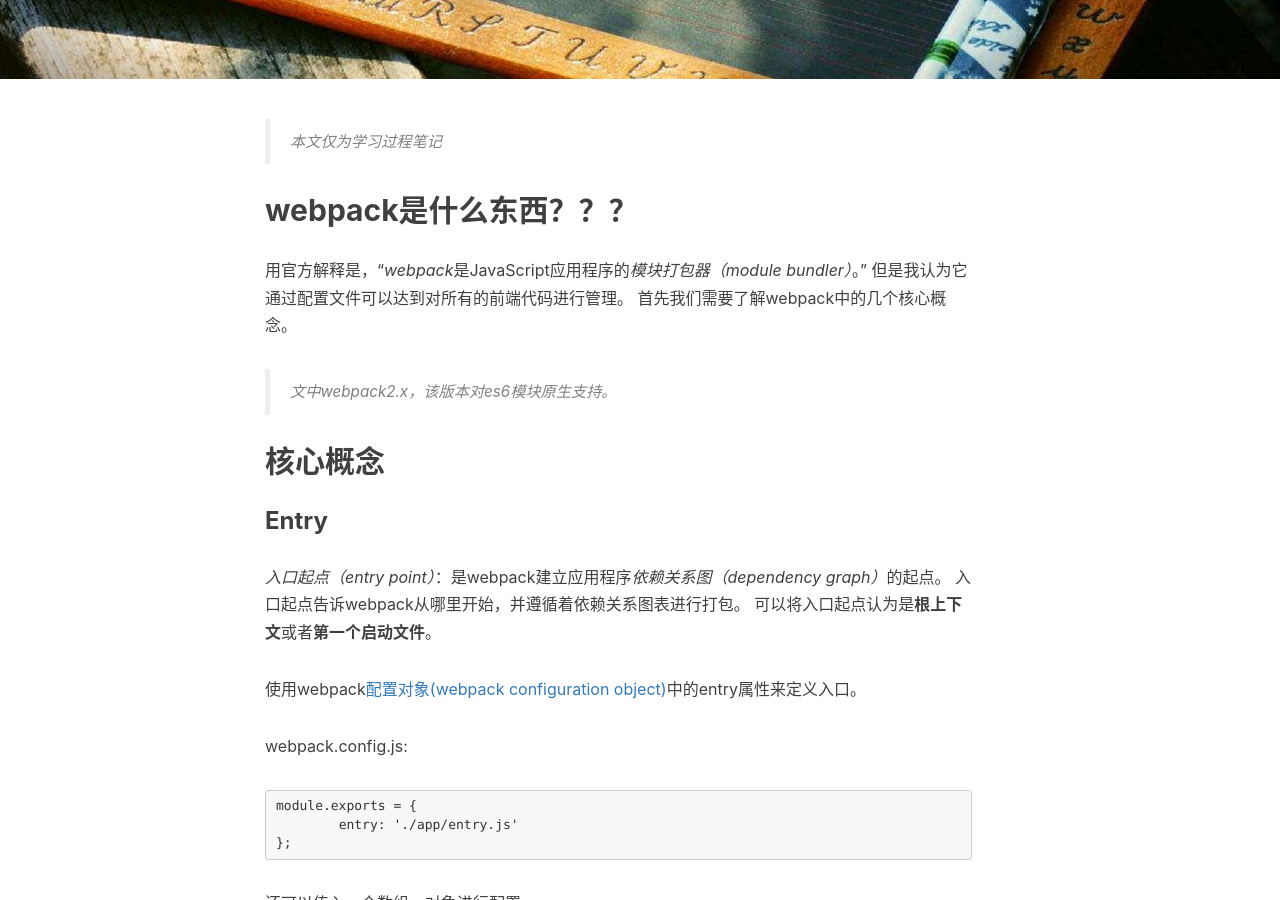
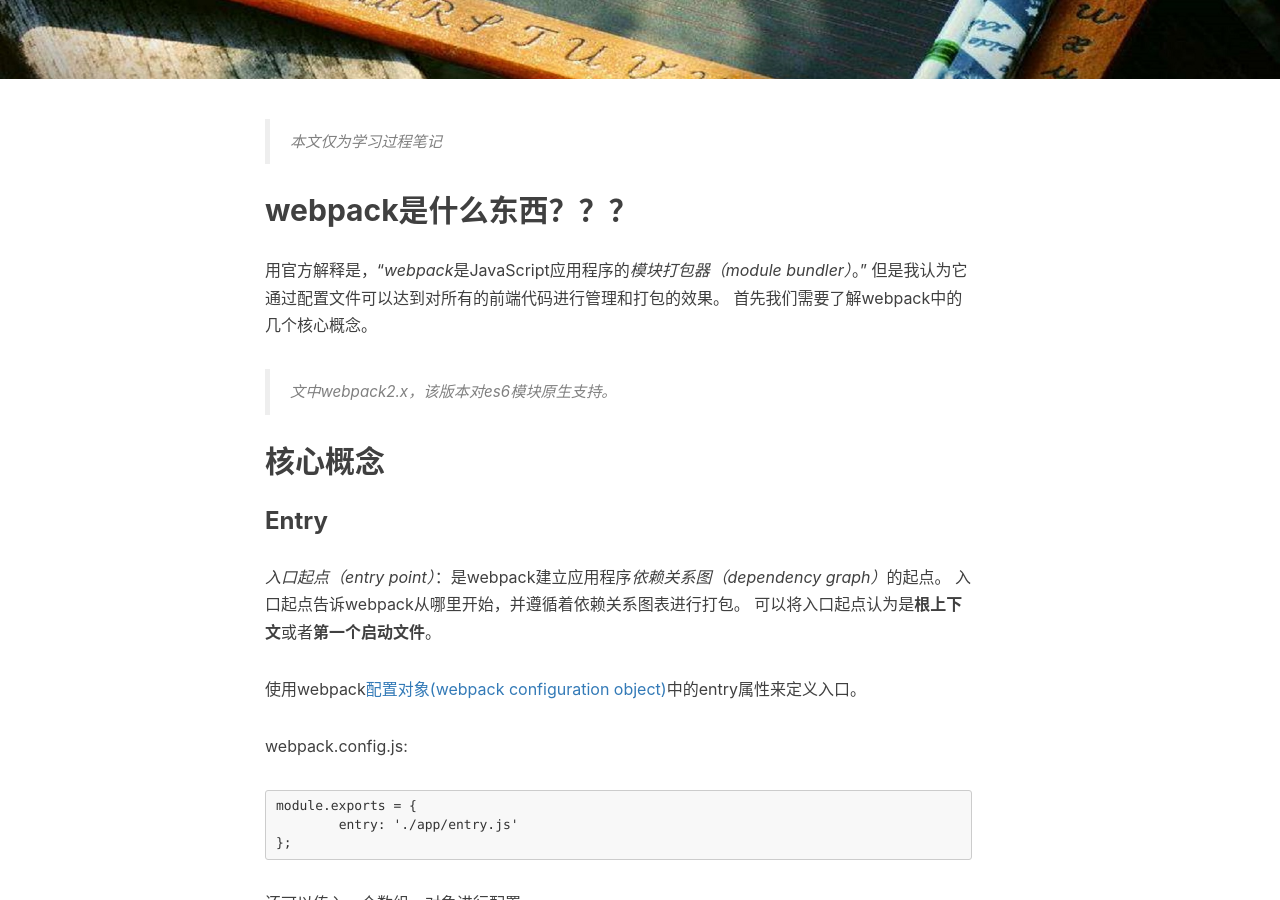
Before and after one commit to wolfdu/wolfdu.github.io, a Jekyll site: the page built from _posts/2017-02-25-webpack01.markdown, in a window 1280 px wide and 900 px high, scrolled down 444 px. Built offline with Jekyll 4.4.1, drawn with Linux system fonts in a browser that asks for light colours; nearby versions of some CDN libraries; comment, search, counter and statistics services are not loaded.

Commit message:
add avatar.jpg

```diff
--- a/_config.yml
+++ b/_config.yml
@@ -68,7 +68,7 @@
 # Sidebar settings
 sidebar: true                           # whether or not using Sidebar.
 sidebar-about-description: "写写代码，听听音乐，看看电影。纵情享受生活。"
-sidebar-avatar:      # use absolute URL, seeing it's used in both `/` and `/about/`
+sidebar-avatar: /img/avatar.jpg      # use absolute URL, seeing it's used in both `/` and `/about/`
 
 
 
@@ -83,5 +83,8 @@
     {
         title: "Hux Blog",
         href: "http://huangxuan.me"
-    }
+    },{
+        title: "Code Dog",
+        href: "http://blog.codedoge.com/"
+  }
 ]
--- a/_posts/2017-02-25-webpack01.markdown
+++ b/_posts/2017-02-25-webpack01.markdown
@@ -14,7 +14,7 @@
 ## webpack是什么东西？？？
 
 用官方解释是，“*webpack*是JavaScript应用程序的*模块打包器（module bundler）*。”
-但是我认为它通过配置文件可以达到对所有的前端代码进行管理。
+但是我认为它通过配置文件可以达到对所有的前端代码进行管理和打包的效果。
 首先我们需要了解webpack中的几个核心概念。
 
 > 文中webpack2.x，该版本对es6模块原生支持。
```
Also changed, not shown: 1 other file.
